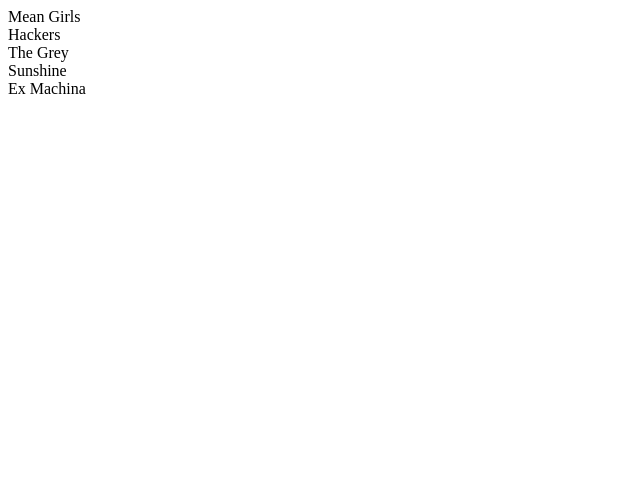
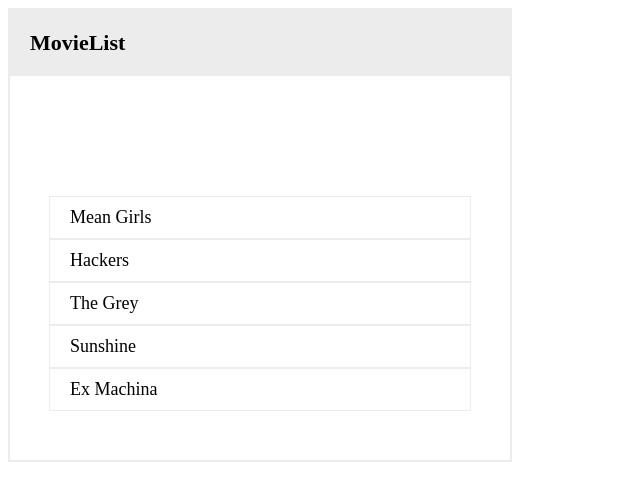
Before and after one commit to a81884855/Movie-List-App, a React app: page / in a window 1280 px wide. Shown: the top 500 px of the page, without its empty margins (0-640 px from the left). Built offline with nearby package versions, Linux system fonts and the light colour scheme.

Commit message:
Create index.css and add some css on index.html

```diff
--- a/client/src/Components/app.jsx
+++ b/client/src/Components/app.jsx
@@ -16,9 +16,9 @@
  }
  render(){
   return (
-   <div className="movie-list">
+   <div className="movieList">
     {this.state.videos.map((video)=>
-     <MovieList video={video}/>
+     <div className = "movie"><MovieList video={video}/></div>
     )}
    </div>
   )
--- /dev/null
+++ b/index.css
@@ -0,0 +1,25 @@
+div#main {
+ border: 2px solid #ececec;
+ width: 500px;
+ padding: 0 0 0 0;
+ height: 450px;
+}
+
+div#title {
+ padding: 20 0 20 20;
+ font-size: 22px;
+ font-weight: 700;
+ background: #ececec;
+}
+
+div.movieList {
+ padding-top: 120px;
+}
+
+div.movie {
+ border: 0.5px solid #ececec;
+ font-size: 18px;
+ padding: 10 0 10 20;
+ margin: auto;
+ width: 400px;
+}
--- a/index.html
+++ b/index.html
@@ -1,10 +1,14 @@
-<!DOCTYPE html>
 <html>
   <head>
     <title>Movie List</title>
+    <link rel="stylesheet" href="./index.css">
   </head>
   <body>
+    <div id="main">
+      <div id="title">MovieList</div>
       <div id="app"></div>
- <script src="client/dist/bundle.js"></script>
+    </div>
+    <script type="text/javascript" src="node_modules/jquery/dist/jquery.js"></script>
+    <script type="text/javascript" src="client/dist/bundle.js"></script>
   </body>
 </html>
```
Also changed, not shown: 1 other file (tests, documents, lock files or other folders). Lines whose indentation alone changed are shown as unchanged.
